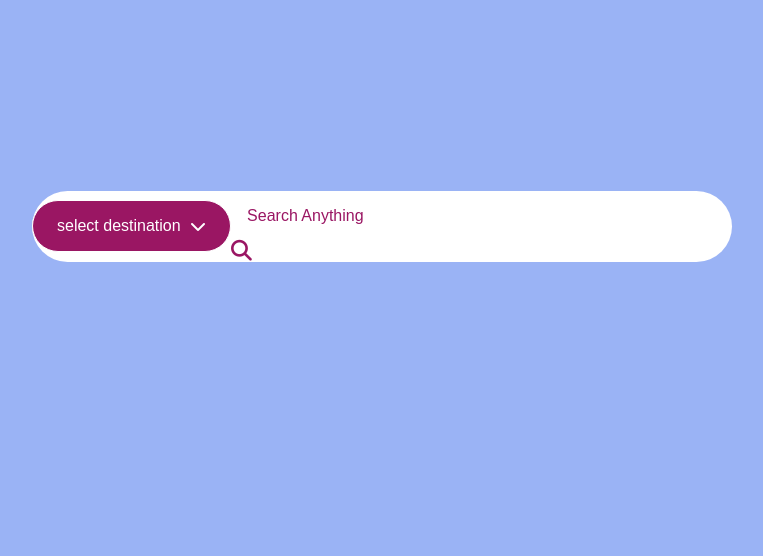
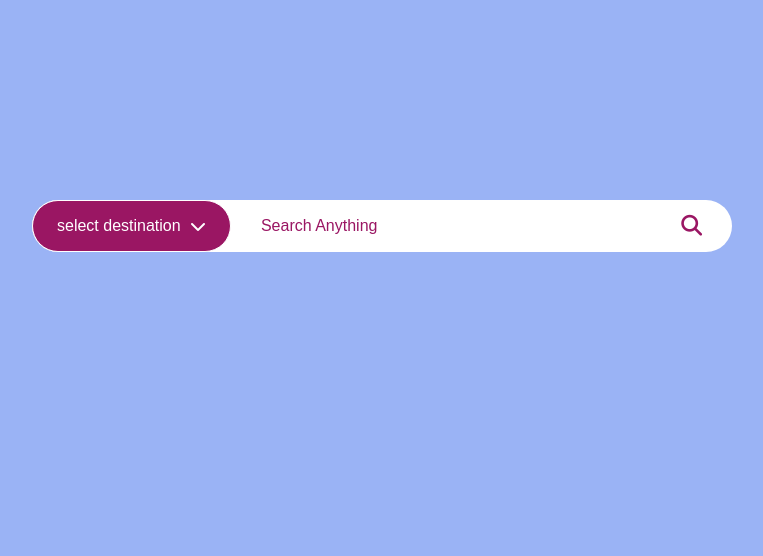
Before and after one commit to himanshu-sheetlani/Code-Commands, a plain HTML site: page assets/home.html in a window 1280 px wide. Shown: the part 104-660 px from the top of the page, without its empty margins (258-1021 px from the left). Drawn offline with Linux system fonts and the light colour scheme.

Commit message:
form styling

```diff
--- a/assets/home.css
+++ b/assets/home.css
@@ -80,8 +80,6 @@ body{
 }
 
 .search-box {
-    display: flex;
-    align-items: center;
     padding-right: 1rem;
     width: 100%;
     color: var(--purple);
@@ -89,12 +87,18 @@ body{
 
 .search-box input {
     padding: 1rem;
-    width: 100%;
+    width: 90%;
     font-size: 1rem;
     font-weight: 500;
     color: var(--purple);
     border: 0;
     outline: 0;
+}
+
+form{
+    display: flex;
+    align-items: center;
+    justify-content: center;
 }
 
 .search-box i {
```
